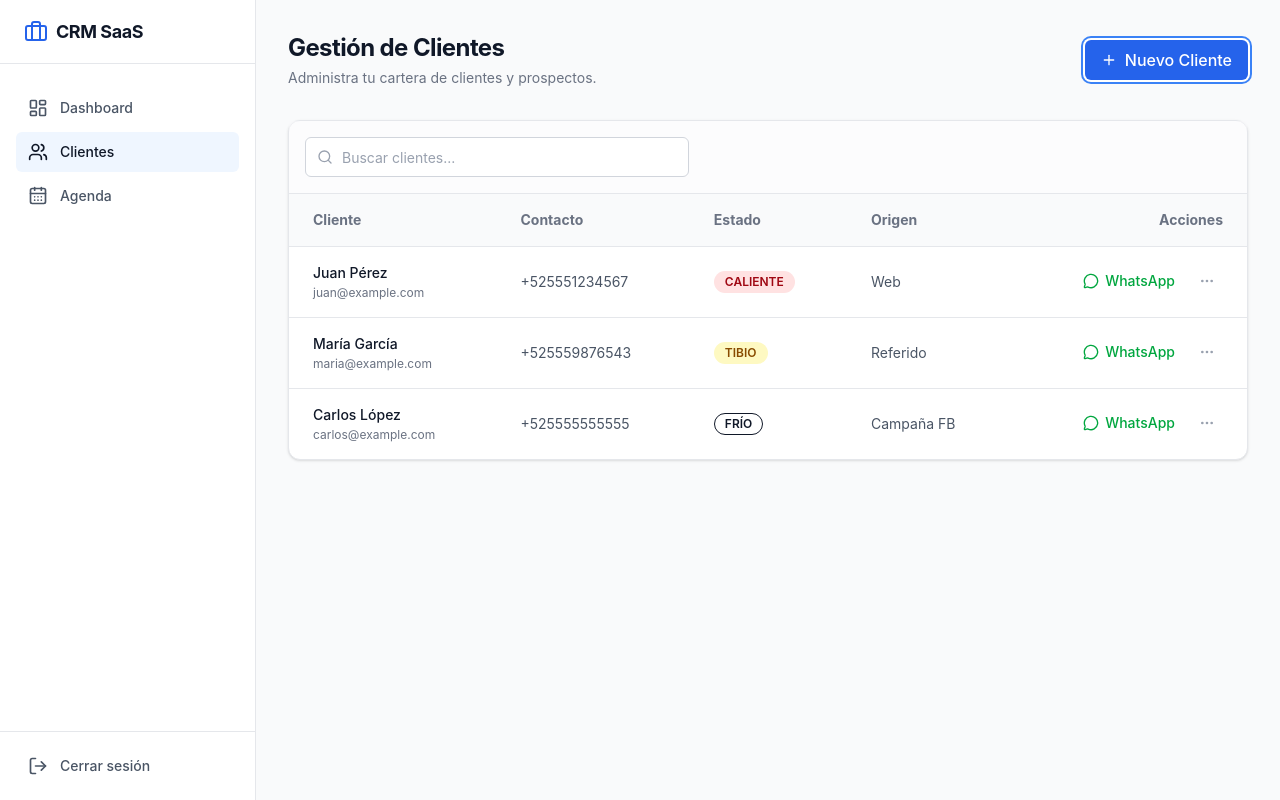
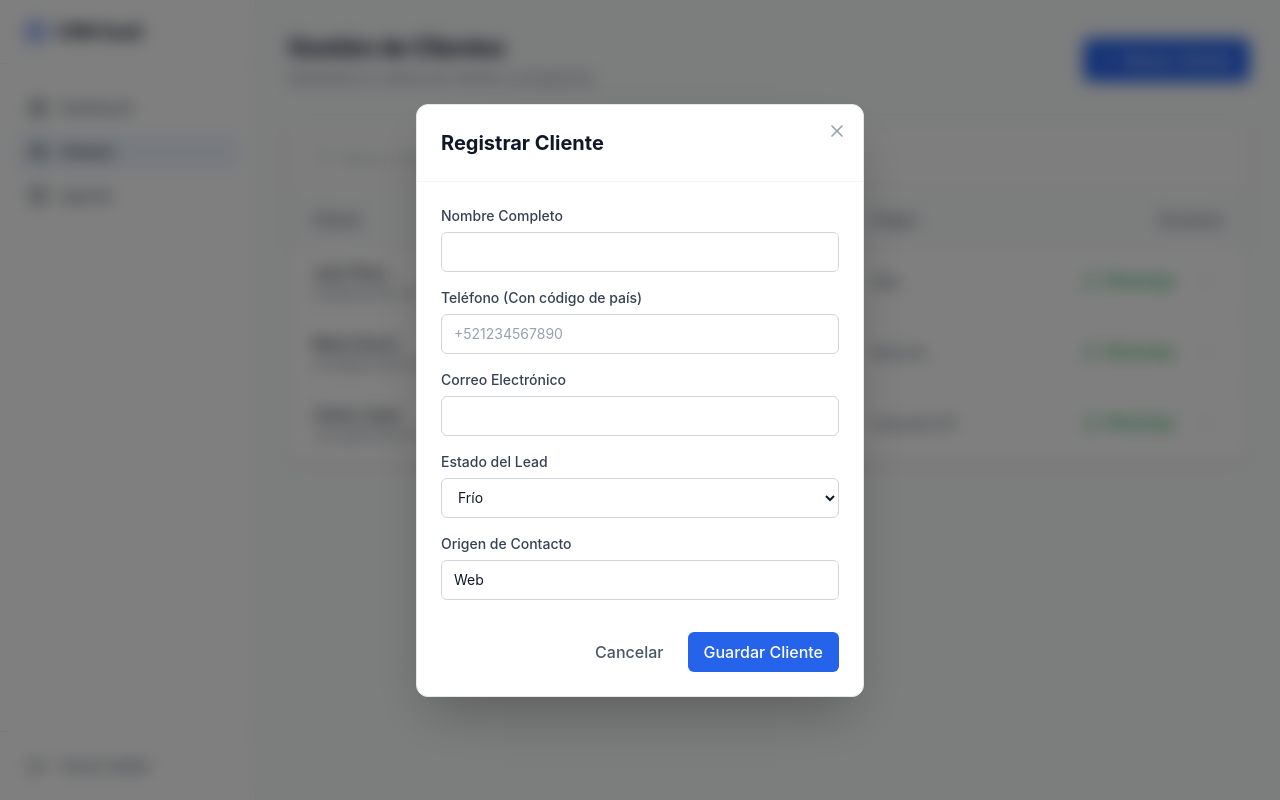
Before and after one commit to J03l-code/Registro, a React (Vite) app: page /clientes in a window 1280 px wide. Both pictures are taken after a click on the button "Nuevo Cliente". Built offline with nearby package versions, Linux system fonts and the light colour scheme.

Commit message:
Fix: Solucionar Error 404 router via .htaccess y añadir lógica de modal para nuevos clientes

```diff
--- a/src/pages/Clientes.tsx
+++ b/src/pages/Clientes.tsx
@@ -1,5 +1,5 @@
 import { useState } from "react"
-import { Search, Plus, MoreHorizontal, MessageCircle } from "lucide-react"
+import { Search, Plus, MoreHorizontal, MessageCircle, X } from "lucide-react"
 import { Button } from "../components/ui/Button"
 import { Input } from "../components/ui/Input"
 import { Badge } from "../components/ui/Badge"
@@ -12,12 +12,22 @@ const initialClients = [
 ];
 
 export function Clientes() {
-    const [clients] = useState(initialClients);
+    const [clients, setClients] = useState(initialClients);
     const [searchTerm, setSearchTerm] = useState("");
+    const [isModalOpen, setIsModalOpen] = useState(false);
+    const [newClient, setNewClient] = useState({ name: '', phone: '', email: '', status: 'FRÍO', source: 'Web' });
 
     const handleWhatsApp = (name: string, phone: string) => {
         const text = encodeURIComponent(`Hola ${name}, te contacto de [MiEmprendimiento], ¿cómo podemos ayudarte hoy?`);
         window.open(`https://wa.me/${phone.replace(/[^0-9]/g, '')}?text=${text}`, '_blank');
+    };
+
+    const handleAddClient = (e: React.FormEvent) => {
+        e.preventDefault();
+        const client = { ...newClient, id: clients.length + 1 };
+        setClients([client, ...clients]);
+        setIsModalOpen(false);
+        setNewClient({ name: '', phone: '', email: '', status: 'FRÍO', source: 'Web' });
     };
 
     const filteredClients = clients.filter(c =>
@@ -26,13 +36,13 @@ export function Clientes() {
     );
 
     return (
-        <div className="space-y-8">
+        <div className="space-y-8 relative">
             <div className="flex flex-col sm:flex-row justify-between items-start sm:items-center gap-4">
                 <div>
                     <h1 className="text-2xl font-bold text-gray-900 tracking-tight">Gestión de Clientes</h1>
                     <p className="text-gray-500 mt-1 text-sm">Administra tu cartera de clientes y prospectos.</p>
                 </div>
-                <Button className="bg-brand-600 hover:bg-brand-700 h-10">
+                <Button className="bg-brand-600 hover:bg-brand-700 h-10" onClick={() => setIsModalOpen(true)}>
                     <Plus className="w-4 h-4 mr-2" />
                     Nuevo Cliente
                 </Button>
@@ -49,7 +59,6 @@ export function Clientes() {
                             onChange={(e) => setSearchTerm(e.target.value)}
                         />
                     </div>
-                    {/* Aquí irían filtros adicionales */}
                 </div>
                 <CardContent className="p-0">
                     <div className="overflow-x-auto">
@@ -109,6 +118,76 @@ export function Clientes() {
                     </div>
                 </CardContent>
             </Card>
+
+            {/* Modal para Crear Cliente */}
+            {isModalOpen && (
+                <div className="fixed inset-0 bg-black/50 backdrop-blur-sm z-50 flex items-center justify-center p-4">
+                    <Card className="w-full max-w-md shadow-2xl relative animate-in fade-in zoom-in-95 duration-200">
+                        <button
+                            onClick={() => setIsModalOpen(false)}
+                            className="absolute right-4 top-4 text-gray-400 hover:text-gray-600"
+                        >
+                            <X className="w-5 h-5" />
+                        </button>
+                        <div className="p-6 border-b border-gray-100">
+                            <h2 className="text-xl font-bold text-gray-900">Registrar Cliente</h2>
+                        </div>
+                        <CardContent className="p-6">
+                            <form onSubmit={handleAddClient} className="space-y-4">
+                                <Input
+                                    label="Nombre Completo"
+                                    value={newClient.name}
+                                    onChange={(e) => setNewClient({ ...newClient, name: e.target.value })}
+                                    required
+                                />
+                                <Input
+                                    label="Teléfono (Con código de país)"
+                                    value={newClient.phone}
+                                    onChange={(e) => setNewClient({ ...newClient, phone: e.target.value })}
+                                    placeholder="+521234567890"
+                                    required
+                                />
+                                <Input
+                                    label="Correo Electrónico"
+                                    type="email"
+                                    value={newClient.email}
+                                    onChange={(e) => setNewClient({ ...newClient, email: e.target.value })}
+                                    required
+                                />
+                                <div className="flex flex-col gap-1.5 w-full">
+                                    <label className="text-sm font-medium text-gray-700">Estado del Lead</label>
+                                    <select
+                                        className="flex h-10 w-full rounded-md border border-gray-300 bg-white px-3 py-2 text-sm focus:outline-none focus:ring-2 focus:ring-gray-900 focus:border-transparent"
+                                        value={newClient.status}
+                                        onChange={(e) => setNewClient({ ...newClient, status: e.target.value })}
+                                    >
+                                        <option value="FRÍO">Frío</option>
+                                        <option value="TIBIO">Tibio</option>
+                                        <option value="CALIENTE">Caliente</option>
+                                    </select>
+                                </div>
+                                <div className="flex flex-col gap-1.5 w-full">
+                                    <label className="text-sm font-medium text-gray-700">Origen de Contacto</label>
+                                    <Input
+                                        value={newClient.source}
+                                        onChange={(e) => setNewClient({ ...newClient, source: e.target.value })}
+                                        placeholder="Ej: Web, Referido, Facebook"
+                                        required
+                                    />
+                                </div>
+                                <div className="pt-4 flex justify-end">
+                                    <Button type="button" variant="ghost" onClick={() => setIsModalOpen(false)} className="mr-2 text-gray-600">
+                                        Cancelar
+                                    </Button>
+                                    <Button type="submit" className="bg-brand-600 hover:bg-brand-700">
+                                        Guardar Cliente
+                                    </Button>
+                                </div>
+                            </form>
+                        </CardContent>
+                    </Card>
+                </div>
+            )}
         </div>
     )
 }
```
Also changed, not shown: 1 other file (tests, documents, lock files or other folders).
